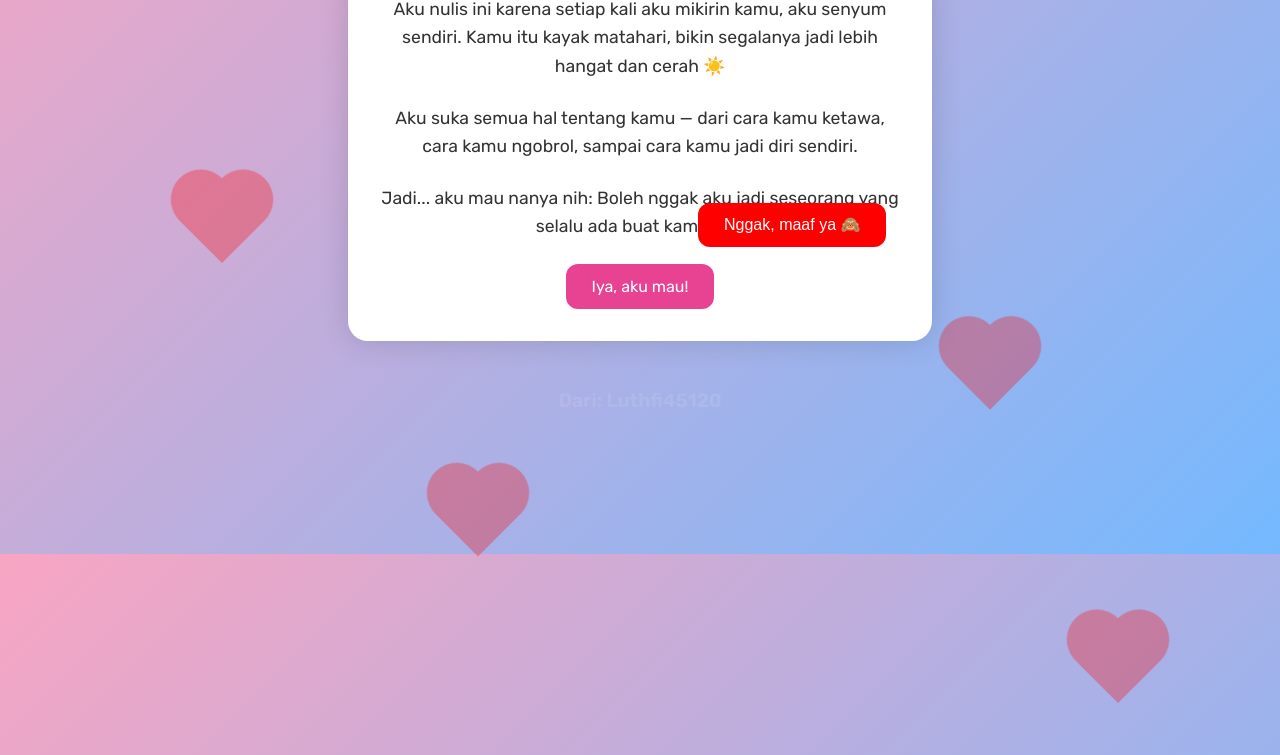
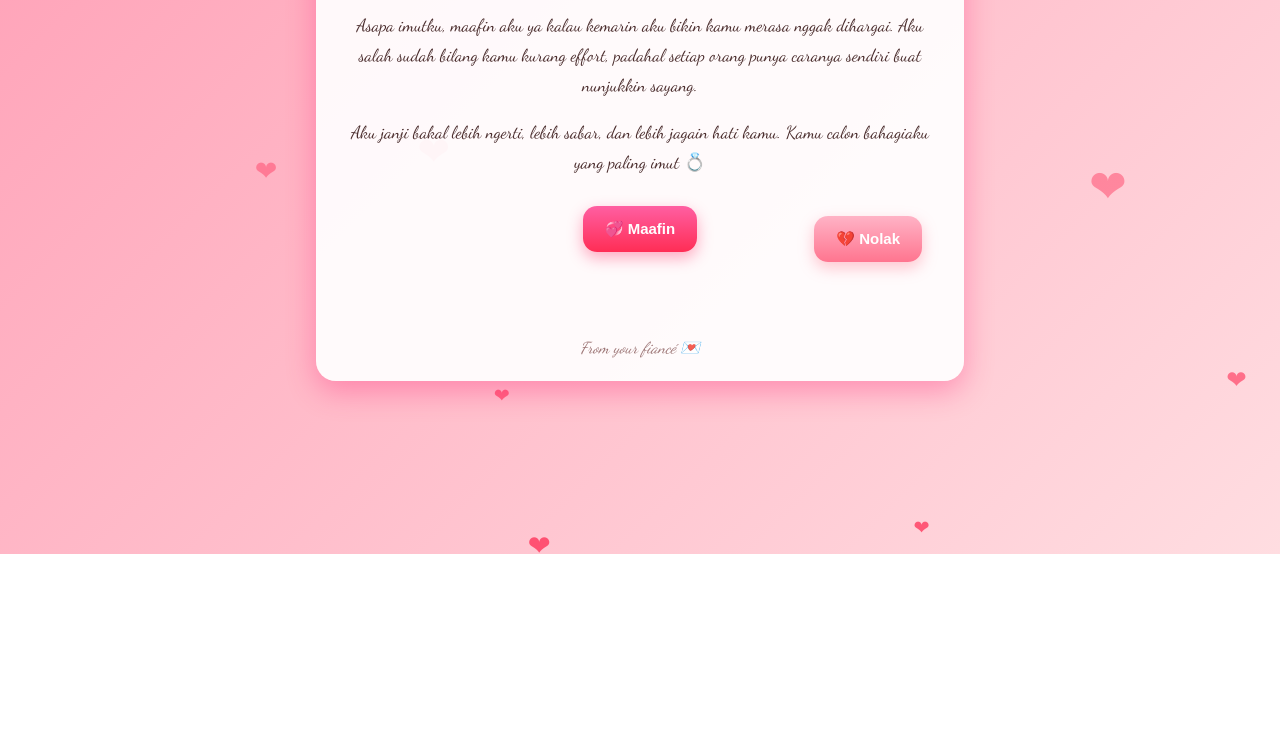
Before and after one commit to Luthfi45120/Surat-Untuk-Asapa-Imut, a plain HTML site: page index.html in a window 1280 px wide. Shown: the part 246-1001 px from the top of the page. After the commit the page ends 800 px from the top, so only its background shows below. Drawn offline with Linux system fonts and the light colour scheme.

Commit message:
index.html

```diff
--- a/index.html
+++ b/index.html
@@ -1,214 +1,195 @@
 <!DOCTYPE html>
 <html lang="id">
 <head>
-  <meta charset="UTF-8" />
-  <meta name="viewport" content="width=device-width, initial-scale=1.0" />
-  <title>Untuk Asapa Imut 💌</title>
-  <link href="https://fonts.googleapis.com/css2?family=Rubik:wght@400;600&display=swap" rel="stylesheet">
+  <meta charset="utf-8" />
+  <meta name="viewport" content="width=device-width, initial-scale=1" />
+  <title>Permintaan Maaf untuk Asapa imut 💖</title>
+  <!-- Google Fonts -->
+  <link href="https://fonts.googleapis.com/css2?family=Dancing+Script:wght@400;600&display=swap" rel="stylesheet">
   <style>
     body {
       margin: 0;
-      padding: 0 1rem;
-      font-family: 'Rubik', sans-serif;
-      background: linear-gradient(135deg, #f8a5c2, #74b9ff);
-      background-repeat: no-repeat;
-      background-attachment: fixed;
-      background-size: cover;
-      color: #333;
+      font-family: "Dancing Script", cursive;
+      background: linear-gradient(135deg, #ff9eb5, #ffdde1);
+      color: #4a2c2c;
       display: flex;
+      justify-content: center;
       align-items: center;
-      justify-content: center;
-      flex-direction: column;
-      min-height: 100vh;
+      height: 100vh;
+      overflow: hidden;
+    }
+    .card {
+      max-width: 600px;
+      width: 90%;
+      background: rgba(255, 255, 255, 0.92);
+      padding: 24px;
+      border-radius: 20px;
       text-align: center;
-      overflow-x: hidden;
-      overflow-y: auto;
-      box-sizing: border-box;
-    }
-
-    .heart {
-      position: absolute;
-      width: 60px;
-      height: 60px;
-      background: red;
-      transform: rotate(-45deg);
-      animation: floatUp 12s linear infinite;
-      opacity: 0.3;
-    }
-
-    .heart::before,
-    .heart::after {
-      content: '';
-      position: absolute;
-      width: 60px;
-      height: 60px;
-      background: red;
-      border-radius: 50%;
-    }
-
-    .heart::before { top: -30px; left: 0; }
-    .heart::after { top: 0; left: 30px; }
-
-    @keyframes floatUp {
-      0% { transform: translateY(100vh) rotate(-45deg); }
-      100% { transform: translateY(-120vh) rotate(-45deg); }
-    }
-
-    .card {
-      background: white;
-      padding: 2rem;
-      border-radius: 20px;
-      box-shadow: 0 0 30px rgba(0, 0, 0, 0.15);
-      max-width: 520px;
-      margin: 1rem;
-      animation: fadeIn 2s ease;
+      box-shadow: 0 10px 30px rgba(255, 0, 100, 0.3);
       position: relative;
       z-index: 10;
     }
-
     h1 {
-      font-size: 2.2rem;
-      color: #e84393;
-      margin-bottom: 1rem;
+      margin-top: 0;
+      color: #d6336c;
+      font-weight: 600; /* Bold */
+      font-size: 2em;
+    }
+    .msg {
+      margin: 16px 0;
+      line-height: 1.7;
+      font-size: 1.1em;
+      font-weight: 400; /* Normal */
+    }
+    .signature {
+      margin-top: 20px;
+      font-size: 1em;
+      font-style: italic;
+      color: #8b5e5e;
+      opacity: 0;
+      animation: fadeIn 2s ease forwards;
+      animation-delay: 1.2s;
+    }
+    @keyframes fadeIn {
+      from { opacity: 0; transform: translateY(10px); }
+      to   { opacity: 0.85; transform: translateY(0); }
+    }
+    .cta {
+      position: relative;
+      min-height: 120px;
+      margin-top: 20px;
+    }
+    button {
+      border: none;
+      padding: 14px 22px;
+      border-radius: 14px;
+      cursor: pointer;
+      font-weight: 600;
+      font-size: 15px;
+      margin: 8px;
+      transition: all 0.4s ease;
+      font-family: "Poppins", sans-serif;
+    }
+    #yesBtn {
+      background: linear-gradient(180deg, #ff5fa2, #ff2d55);
+      color: #fff;
+      box-shadow: 0 6px 15px rgba(255, 47, 104, 0.4);
+      position: relative;
+      z-index: 20;
+    }
+    #yesBtn:hover {
+      transform: scale(1.1);
+      box-shadow: 0 8px 18px rgba(255, 47, 104, 0.6);
+    }
+    #noBtn {
+      background: linear-gradient(180deg, #ffb3c6, #ff758f);
+      color: #fff;
+      position: absolute;
+      right: 10px;   /* start di pojok kanan */
+      top: 10px;     /* start di pojok atas */
+      box-shadow: 0 6px 15px rgba(255, 118, 140, 0.4);
+      z-index: 20;
     }
 
-    p {
-      font-size: 1.1rem;
-      margin-bottom: 1.5rem;
-      line-height: 1.6;
+    /* Efek hati kecil melayang (latar belakang) */
+    .floating-heart {
+      position: fixed;
+      bottom: -50px;
+      font-size: 18px;
+      animation: floatBg 6s linear infinite;
+      color: #ff2d55;
+      opacity: 0.7;
+      z-index: 1;
+    }
+    @keyframes floatBg {
+      0% { transform: translateY(0) scale(1); opacity: 0.8; }
+      100% { transform: translateY(-110vh) scale(1.8); opacity: 0; }
     }
 
-    .button {
-      padding: 0.8rem 1.6rem;
-      font-size: 1rem;
-      background: #e84393;
-      color: white;
-      border: none;
-      border-radius: 12px;
-      cursor: pointer;
-      transition: background 0.3s ease;
-      text-decoration: none;
-      display: inline-block;
+    /* Efek hati ketika klik tombol Maafin */
+    .heart {
+      position: absolute;
+      font-size: 22px;
+      animation: floatUp 2s ease-in forwards;
+      pointer-events: none;
+      z-index: 50;
     }
-
-    .button:hover { background: #d63072; }
-
-    .reject-button {
-      padding: 0.8rem 1.6rem;
-      font-size: 1rem;
-      background: #ff0000;
-      color: #fff;
-      border: none;
-      border-radius: 12px;
-      position: absolute;
-      transition: 0.3s;
-      cursor: pointer;
-      touch-action: none;
-    }
-
-    .sparkle {
-      position: absolute;
-      pointer-events: none;
-      width: 10px;
-      height: 10px;
-      background: gold;
-      border-radius: 50%;
-      opacity: 0.8;
-      animation: sparkle 1s linear forwards;
-    }
-
-    .from {
-      margin-top: 2rem;
-      font-size: 1.2rem;
-      font-weight: bold;
-      color: #fff;
-      opacity: 1;
-      transition: opacity 1s ease;
-      margin-bottom: 2rem;
-    }
-
-    @keyframes sparkle {
-      0% { transform: scale(1); opacity: 1; }
-      100% { transform: scale(2); opacity: 0; }
-    }
-
-    @keyframes fadeIn {
-      from { opacity: 0; transform: scale(0.95); }
-      to { opacity: 1; transform: scale(1); }
+    @keyframes floatUp {
+      0% { transform: translateY(0) scale(1); opacity: 1; }
+      100% { transform: translateY(-120px) scale(1.6); opacity: 0; }
     }
   </style>
 </head>
 <body>
-  <div class="heart" style="left: 15%; animation-delay: 0s;"></div>
-  <div class="heart" style="left: 35%; animation-delay: 2s;"></div>
-  <div class="heart" style="left: 55%; animation-delay: 4s;"></div>
-  <div class="heart" style="left: 75%; animation-delay: 1s;"></div>
-  <div class="heart" style="left: 85%; animation-delay: 3s;"></div>
-
   <div class="card">
-    <h1>Hai, Asapa Imut 💖</h1>
-    <p>
-      Aku nulis ini karena setiap kali aku mikirin kamu, aku senyum sendiri. Kamu itu kayak matahari, bikin segalanya jadi lebih hangat dan cerah ☀️
-    </p>
-    <p>
-      Aku suka semua hal tentang kamu — dari cara kamu ketawa, cara kamu ngobrol, sampai cara kamu jadi diri sendiri.
-    </p>
-    <p>
-      Jadi... aku mau nanya nih: Boleh nggak aku jadi seseorang yang selalu ada buat kamu? 🥺
-    </p>
-    <a href="https://wa.me/+628816527987?text=Iya%2C%20aku%20mau%20jadi%20pendamping%20hidupmu%20sayank!" target="_blank" class="button" onclick="showSparkles(event)">Iya, aku mau!</a>
-    <button id="noBtn" class="reject-button" style="top: 70%; left: 60%;">Nggak, maaf ya 🙈</button>
+    <h1>Untuk “Asapa imut” 💖</h1>
+    <div class="msg">
+      <p>Asapa imutku, maafin aku ya kalau kemarin aku bikin kamu merasa nggak dihargai.
+      Aku salah sudah bilang kamu kurang effort, padahal setiap orang punya caranya sendiri
+      buat nunjukkin sayang.</p>
+      <p>Aku janji bakal lebih ngerti, lebih sabar, dan lebih jagain hati kamu.
+      Kamu calon bahagiaku yang paling imut 💍</p>
+    </div>
+    <div class="cta" id="cta">
+      <button id="yesBtn">💞 Maafin</button>
+      <button id="noBtn">💔 Nolak</button>
+    </div>
+    <div class="signature">From your fiancé 💌</div>
   </div>
-
-  <div class="from" id="senderName">Dari: Luthfi45120</div>
 
   <script>
     const noBtn = document.getElementById('noBtn');
-    const card = document.querySelector('.card');
-    const sender = document.getElementById('senderName');
+    const yesBtn = document.getElementById('yesBtn');
+    const cta = document.getElementById('cta');
 
-    function moveButton(e) {
-      const touch = e.touches ? e.touches[0] : e;
-      const buttonWidth = noBtn.offsetWidth;
-      const buttonHeight = noBtn.offsetHeight;
-      const cardRect = card.getBoundingClientRect();
-      const buffer = 100;
-      let x, y;
-      do {
-        x = Math.random() * (card.offsetWidth - buttonWidth);
-        y = Math.random() * (card.offsetHeight - buttonHeight);
-      } while (
-        x > card.offsetWidth / 2 - buffer && x < card.offsetWidth / 2 + buffer &&
-        y > card.offsetHeight - 150
-      );
-      noBtn.style.left = `${x}px`;
-      noBtn.style.top = `${y}px`;
+    // Tombol NO kabur
+    function moveNoButton(ev){
+      const bounds = cta.getBoundingClientRect();
+      const btn = noBtn.getBoundingClientRect();
+      const maxLeft = bounds.width - btn.width;
+      const maxTop  = bounds.height - btn.height;
+      const rand = (min, max) => Math.floor(Math.random() * (max - min + 1)) + min;
+
+      let left = rand(0, maxLeft);
+      let top  = rand(0, maxTop);
+
+      noBtn.style.transition = "transform 0.5s ease";
+      noBtn.style.transform = `translate(${left - (btn.left - bounds.left)}px, ${top - (btn.top - bounds.top)}px) rotate(${rand(-20,20)}deg) scale(${rand(85,110)/100})`;
     }
 
-    noBtn.addEventListener('mouseover', moveButton);
-    noBtn.addEventListener('touchstart', moveButton);
+    noBtn.addEventListener('mouseenter', moveNoButton);
+    noBtn.addEventListener('click', (e) => { e.preventDefault(); moveNoButton(e); });
+    noBtn.addEventListener('touchstart', (e) => { e.preventDefault(); moveNoButton(e.touches[0]); }, {passive:false});
 
-    function showSparkles(e) {
-      for (let i = 0; i < 30; i++) {
-        const sparkle = document.createElement('div');
-        sparkle.className = 'sparkle';
-        sparkle.style.left = `${e.clientX + Math.random() * 40 - 20}px`;
-        sparkle.style.top = `${e.clientY + Math.random() * 40 - 20}px`;
-        document.body.appendChild(sparkle);
-        setTimeout(() => sparkle.remove(), 1000);
+    // Klik maafin -> ke WhatsApp + animasi hati
+    yesBtn.addEventListener('click', () => {
+      const hearts = ["❤️","💖","💕","💘","💓"];
+      for(let i=0; i<8; i++){
+        const heart = document.createElement("div");
+        heart.className = "heart";
+        heart.textContent = hearts[Math.floor(Math.random()*hearts.length)];
+        heart.style.left = (yesBtn.offsetLeft + yesBtn.offsetWidth/2) + (Math.random()*60-30) + "px";
+        heart.style.top = (yesBtn.offsetTop - 20) + "px";
+        cta.appendChild(heart);
+        setTimeout(()=> heart.remove(),2000);
       }
+      setTimeout(()=> {
+        window.location.href = "https://wa.link/xx6jzz";
+      }, 1200);
+    });
+
+    // Efek hati melayang background
+    function spawnFloatingHearts(){
+      const heart = document.createElement("div");
+      heart.className = "floating-heart";
+      heart.textContent = "❤";
+      heart.style.left = Math.random() * window.innerWidth + "px";
+      heart.style.fontSize = (Math.random()*20+15) + "px";
+      heart.style.animationDuration = (Math.random()*3+4) + "s";
+      document.body.appendChild(heart);
+      setTimeout(()=>heart.remove(),6000);
     }
-
-    const names = ['Luthfi45120', 'Lutcyfus'];
-    let index = 0;
-    setInterval(() => {
-      sender.style.opacity = 0;
-      setTimeout(() => {
-        sender.textContent = 'Dari: ' + names[index];
-        sender.style.opacity = 1;
-        index = (index + 1) % names.length;
-      }, 1000);
-    }, 4000);
+    setInterval(spawnFloatingHearts, 600);
   </script>
 </body>
 </html>
```
